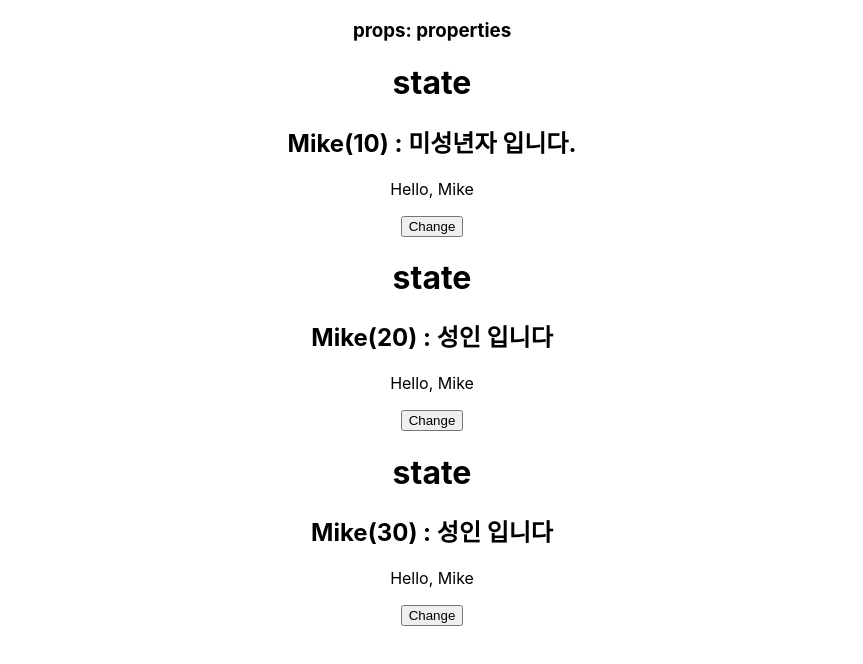
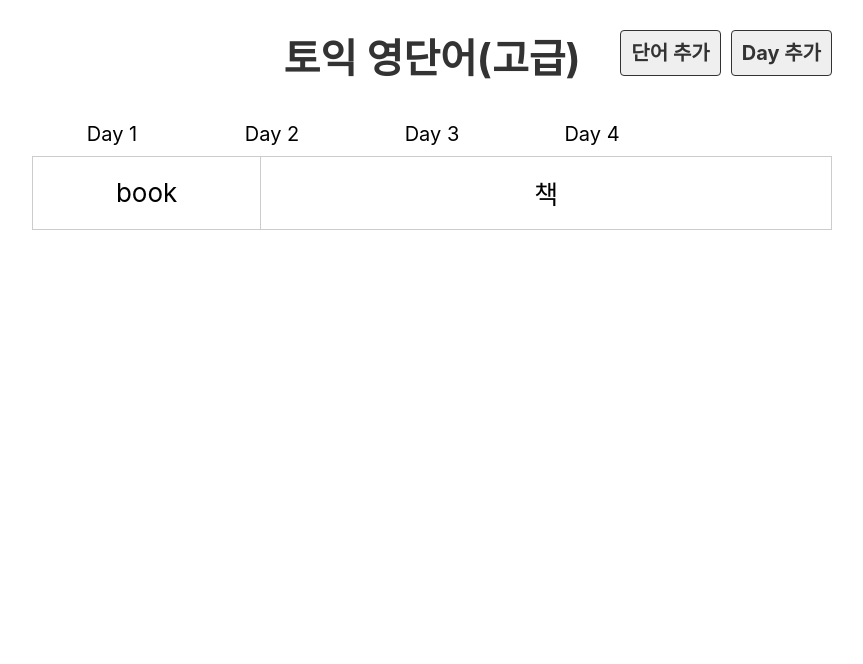
Before and after one commit to JungYeonHeo/react-voca, a React (Create React App) app: page / in a window 1280 px wide. Shown: the top 664 px of the page, without its empty margins (208-1071 px from the left). Built offline with nearby package versions, Linux system fonts and the light colour scheme.

Commit message:
add voca

```diff
--- a/src/App.js
+++ b/src/App.js
@@ -1,13 +1,14 @@
 import './App.css';
-import Hello from './component/Hello';
+import DayList from './component/DayList';
+import Header from './component/Header';
+import Day from './component/Day';
 
 function App() {
 	return (
 		<div className="App">
-			<h3>props: properties</h3>
-			<Hello age={10} />
-			<Hello age={20} />
-			<Hello age={30} />
+			<Header />
+			<DayList />
+			<Day />
 		</div>
 	);
 }
--- /dev/null
+++ b/src/component/Day.js
@@ -0,0 +1,21 @@
+import dummy from '../db/data.json';
+
+export default function Day() {
+	const day = 1;
+	const wordList = dummy.words.filter((word) => word.day === day);
+
+	return (
+		<>
+			<table>
+				<tbody>
+					{wordList.map((word) => (
+						<tr key={word.id}>
+							<td>{word.eng}</td>
+							<td>{word.kor}</td>
+						</tr>
+					))}
+				</tbody>
+			</table>
+		</>
+	);
+}
--- /dev/null
+++ b/src/component/DayList.js
@@ -0,0 +1,11 @@
+import dummy from '../db/data.json';
+
+export default function DayList() {
+	return (
+		<ul className="list_day">
+			{dummy.days.map((day) => (
+				<li key={day.id}>Day {day.day}</li>
+			))}
+		</ul>
+	);
+}
--- /dev/null
+++ b/src/component/Header.js
@@ -0,0 +1,17 @@
+export default function Header() {
+	return (
+		<div className="header">
+			<h1>
+				<a href="/">토익 영단어(고급)</a>
+			</h1>
+			<div className="menu">
+				<a href="#x" className="link">
+					단어 추가
+				</a>
+				<a href="#x" className="link">
+					Day 추가
+				</a>
+			</div>
+		</div>
+	);
+}
--- a/src/component/Hello.css
+++ /dev/null
@@ -1,5 +0,0 @@
-.box {
-	width: 200px;
-	height: 50px;
-	background-color: blue;
-}
--- a/src/component/Hello.js
+++ /dev/null
@@ -1,24 +0,0 @@
-import { useState } from 'react';
-import UserName from './UserName';
-
-export default function Hello({ age }) {
-	const [name, setName] = useState('Mike');
-	const msg = age > 19 ? '성인 입니다' : '미성년자 입니다.';
-
-	return (
-		<div>
-			<h1>state</h1>
-			<h2 id="name">
-				{name}({age}) : {msg}
-			</h2>
-			<UserName name={name} />
-			<button
-				onClick={() => {
-					setName(name === 'Mike' ? 'Jane' : 'Mike');
-				}}
-			>
-				Change
-			</button>
-		</div>
-	);
-}
--- a/src/component/Hello.module.css
+++ /dev/null
@@ -1,5 +0,0 @@
-.box {
-	width: 200px;
-	height: 50px;
-	background-color: blue;
-}
--- a/src/component/UserName.js
+++ /dev/null
@@ -1,3 +0,0 @@
-export default function UserName({ name }) {
-	return <p>Hello, {name}</p>;
-}
--- a/src/component/Welcome.js
+++ /dev/null
@@ -1,3 +0,0 @@
-export default function Welcome() {
-	return <h2>Welcome</h2>;
-}
--- a/src/component/World.js
+++ /dev/null
@@ -1,3 +0,0 @@
-export default function World() {
-	return <h3>World</h3>;
-}
--- /dev/null
+++ b/src/db/data.json
@@ -0,0 +1,92 @@
+{
+	"days": [
+		{
+			"id": 1,
+			"day": 1
+		},
+		{
+			"id": 2,
+			"day": 2
+		},
+		{
+			"id": 3,
+			"day": 3
+		},
+		{
+			"day": 4,
+			"id": 4
+		}
+	],
+	"words": [
+		{
+			"id": 1,
+			"day": 1,
+			"eng": "book",
+			"kor": "책",
+			"isDone": false
+		},
+		{
+			"id": 3,
+			"day": 2,
+			"eng": "car",
+			"kor": "자동차",
+			"isDone": false
+		},
+		{
+			"id": 5,
+			"day": 3,
+			"eng": "school",
+			"kor": "학교",
+			"isDone": false
+		},
+		{
+			"id": 6,
+			"day": 3,
+			"eng": "pencil",
+			"kor": "연필",
+			"isDone": false
+		},
+		{
+			"day": "3",
+			"eng": "window",
+			"kor": "창문",
+			"isDone": false,
+			"id": 7
+		},
+		{
+			"day": "3",
+			"eng": "house",
+			"kor": "집",
+			"isDone": false,
+			"id": 8
+		},
+		{
+			"day": "2",
+			"eng": "mouse",
+			"kor": "쥐",
+			"isDone": false,
+			"id": 9
+		},
+		{
+			"day": "4",
+			"eng": "monkey",
+			"kor": "원숭이",
+			"isDone": false,
+			"id": 10
+		},
+		{
+			"day": "4",
+			"eng": "apple",
+			"kor": "사과",
+			"isDone": false,
+			"id": 11
+		},
+		{
+			"day": "3",
+			"eng": "apple",
+			"kor": "사과",
+			"isDone": false,
+			"id": 12
+		}
+	]
+}
--- a/src/index.css
+++ b/src/index.css
@@ -1,13 +1,129 @@
 body {
-  margin: 0;
-  font-family: -apple-system, BlinkMacSystemFont, 'Segoe UI', 'Roboto', 'Oxygen',
-    'Ubuntu', 'Cantarell', 'Fira Sans', 'Droid Sans', 'Helvetica Neue',
-    sans-serif;
-  -webkit-font-smoothing: antialiased;
-  -moz-osx-font-smoothing: grayscale;
+	margin: 0;
+	font-family: -apple-system, BlinkMacSystemFont, 'Segoe UI', 'Roboto', 'Oxygen', 'Ubuntu', 'Cantarell', 'Fira Sans', 'Droid Sans', 'Helvetica Neue', sans-serif;
+	-webkit-font-smoothing: antialiased;
+	-moz-osx-font-smoothing: grayscale;
+	font-size: 20px;
+}
+
+ol,
+ul {
+	margin: 0;
+	padding: 0;
+	list-style: none;
 }
 
 code {
-  font-family: source-code-pro, Menlo, Monaco, Consolas, 'Courier New',
-    monospace;
+	font-family: source-code-pro, Menlo, Monaco, Consolas, 'Courier New', monospace;
 }
+
+a {
+	text-decoration: none;
+	color: #333;
+}
+
+.App {
+	width: 800px;
+	margin: 0 auto;
+}
+
+.header {
+	position: relative;
+}
+
+.header .menu {
+	position: absolute;
+	top: 10px;
+	right: 0;
+}
+
+.header .link {
+	border: 1px solid #333;
+	padding: 10px;
+	margin-left: 10px;
+	background-color: #efefef;
+	font-weight: bold;
+	border-radius: 4px;
+}
+
+.list_day {
+	display: flex;
+	flex-wrap: wrap;
+}
+
+.list_day li {
+	flex: 20% 0 0;
+	box-sizing: border-box;
+	padding: 10px;
+}
+
+.list_day a {
+	display: block;
+	padding: 20px 0;
+	font-weight: bold;
+	color: #fff;
+	text-align: center;
+	border-radius: 10px;
+	background-color: dodgerblue;
+}
+
+table {
+	border-collapse: collapse;
+	width: 100%;
+}
+table td {
+	width: 25%;
+	height: 70px;
+	border: 1px solid #ccc;
+	text-align: center;
+	font-size: 26px;
+}
+
+table td:first-child {
+	width: 10%;
+}
+
+.off td {
+	background: #eee;
+	color: #ccc;
+}
+
+.btn_del {
+	margin-left: 10px;
+	color: #fff;
+	background-color: firebrick;
+}
+
+button {
+	padding: 10px;
+	font-weight: bold;
+	font-size: 18px;
+	cursor: pointer;
+	border: 0 none;
+	border-radius: 6px;
+	padding: 10px 20px;
+	color: #fff;
+	background-color: dodgerblue;
+}
+
+.input_area {
+	margin-bottom: 10px;
+}
+
+.input_area label {
+	display: block;
+	margin-bottom: 10px;
+}
+
+.input_area input {
+	width: 400px;
+	height: 40px;
+	font-size: 20px;
+	padding: 0 10px;
+}
+
+.input_area select {
+	width: 400px;
+	height: 40px;
+	font-size: 20px;
+}
```
